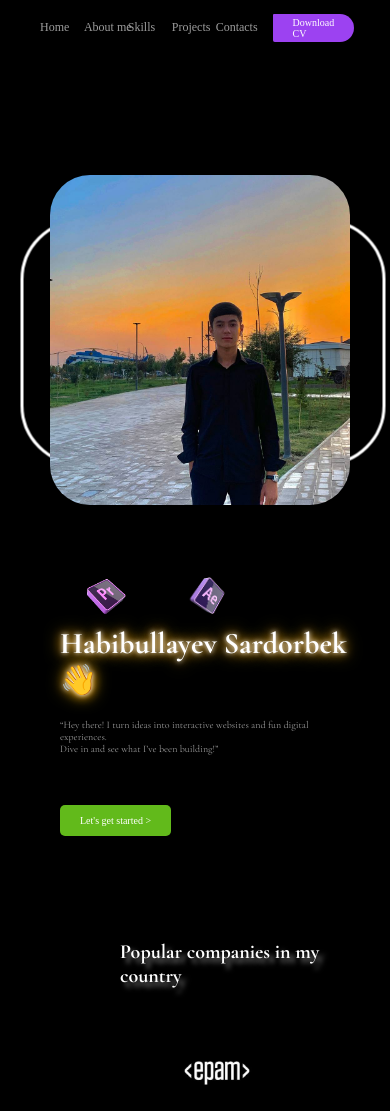
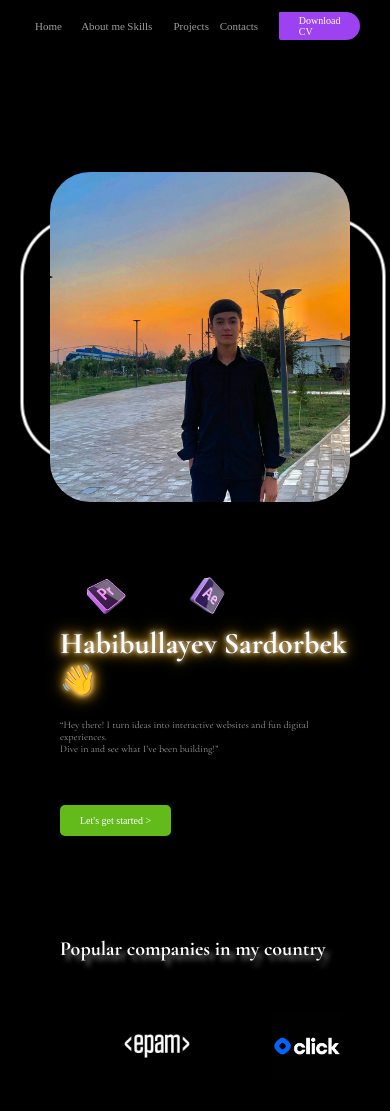
Before and after one commit to Khabibullayev007/Portfolio2, a website: page index.html in a window 390 px wide. Shown: the top 1111 px of the page. Drawn offline with nearby package versions, Linux system fonts and the light colour scheme; a web font is replaced by a local one.

Commit message:
Final fix

```diff
--- a/scss/_media.scss
+++ b/scss/_media.scss
@@ -566,9 +566,9 @@
     max-width: 414px;
   }
   #Navbar {
-    margin-left: -115px;
+    margin-left: -120px;
 
-    width: 110%;
+    width: 115%;
     box-shadow: none;
     background-color: transparent;
     .Logo_png {
@@ -578,7 +578,7 @@
       width: 150%;
       li {
         a {
-          font-size: 12px;
+          font-size: 11px;
         }
       }
     }
@@ -623,8 +623,9 @@
   }
 
   #marque {
-    width: 140%;
+    width: 350px;
     margin-top: 300px;
+    margin-left: -60px;
 
 
     .track {
@@ -675,11 +676,12 @@
     background: none;
     width: 100%;
     padding: 0 15px;
+    margin-top: 100px;
     .skills_text {
-      margin-left: -15px;
+
       .information {
         h1 {
-          font-size: 13px;
+          font-size: 15px;
 
         }
       }
@@ -736,7 +738,7 @@
 
     .project_card {
       width: 350px;
-      margin-left: -60px;
+      margin-left: -70px;
       display: grid;
       grid-template-columns: repeat(1, 1fr);
       overflow: hidden;
```
Also changed, not shown: scss/style.css, 1 other file.
